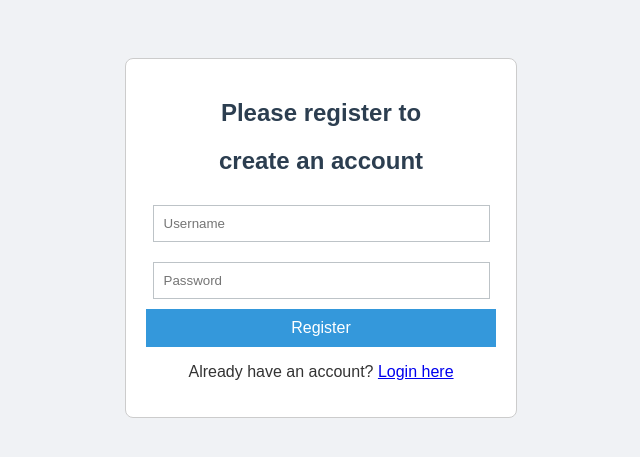
After one commit to wth10101/flasklogin, a Flask app: page /register in a window 1280 px wide. The commit adds this page. Shown: the top 457 px of the page, without its empty margins (319-959 px from the left). Run offline with Flask 3, Linux system fonts and the light colour scheme.

Commit message:
added register route and template

```diff
--- a/app.py
+++ b/app.py
@@ -76,6 +76,30 @@ def logout():
     logout_user()
     return redirect(url_for('login'))
 
+@app.route('/register', methods=['GET', 'POST'])
+def register():
+    if request.method == 'POST':
+        username = request.form.get('username')
+        password = request.form.get('password')
+
+        # 1. Hash the password before storing it
+        hashed_pw = bcrypt.hashpw(password.encode('utf-8'), bcrypt.gensalt())
+
+        # 2. Insert into the database
+        conn = get_db_connection()
+        try:
+            conn.execute('INSERT INTO users (username, password) VALUES (?, ?)',
+                         (username, hashed_pw))
+            conn.commit()
+            conn.close()
+            # Redirect to login so they can sign in with their new account
+            return redirect(url_for('login'))
+        except sqlite3.IntegrityError:
+            conn.close()
+            return "Username already exists. Please choose another."
+
+    return render_template('register.html')
+
 if __name__ == '__main__':
     init_db()
     app.run(debug=True)
--- a/templates/login.html
+++ b/templates/login.html
@@ -7,11 +7,14 @@
 <body>
     <div class="container">
         <h2>Welcome Back</h2>
+        <h2>Plase login</h2>
         <form method="POST">
             <input type="text" name="username" placeholder="Username" required>
             <input type="password" name="password" placeholder="Password" required>
             <button type="submit">Log In</button>
         </form>
+
+        <p>Don't have an account? <a href="{{ url_for('register') }}">Register here</a></p>
     </div>
 </body>
 </html>
--- /dev/null
+++ b/templates/register.html
@@ -0,0 +1,19 @@
+<!DOCTYPE html>
+<html>
+<head>
+    <link rel="stylesheet" href="{{ url_for('static', filename='style.css') }}">
+    <title>Register</title>
+</head>
+<body>
+    <div class="container">
+        <h2>Please register to</h2>
+        <h2>create an account</h2>
+    <form method="POST">
+        <input type="text" name="username" placeholder="Username" required><br>
+        <input type="password" name="password" placeholder="Password" required><br>
+        <button type="submit">Register</button>
+    </form>
+    <p>Already have an account? <a href="{{ url_for('login') }}">Login here</a></p>
+    </div>
+</body>
+</html>
```
